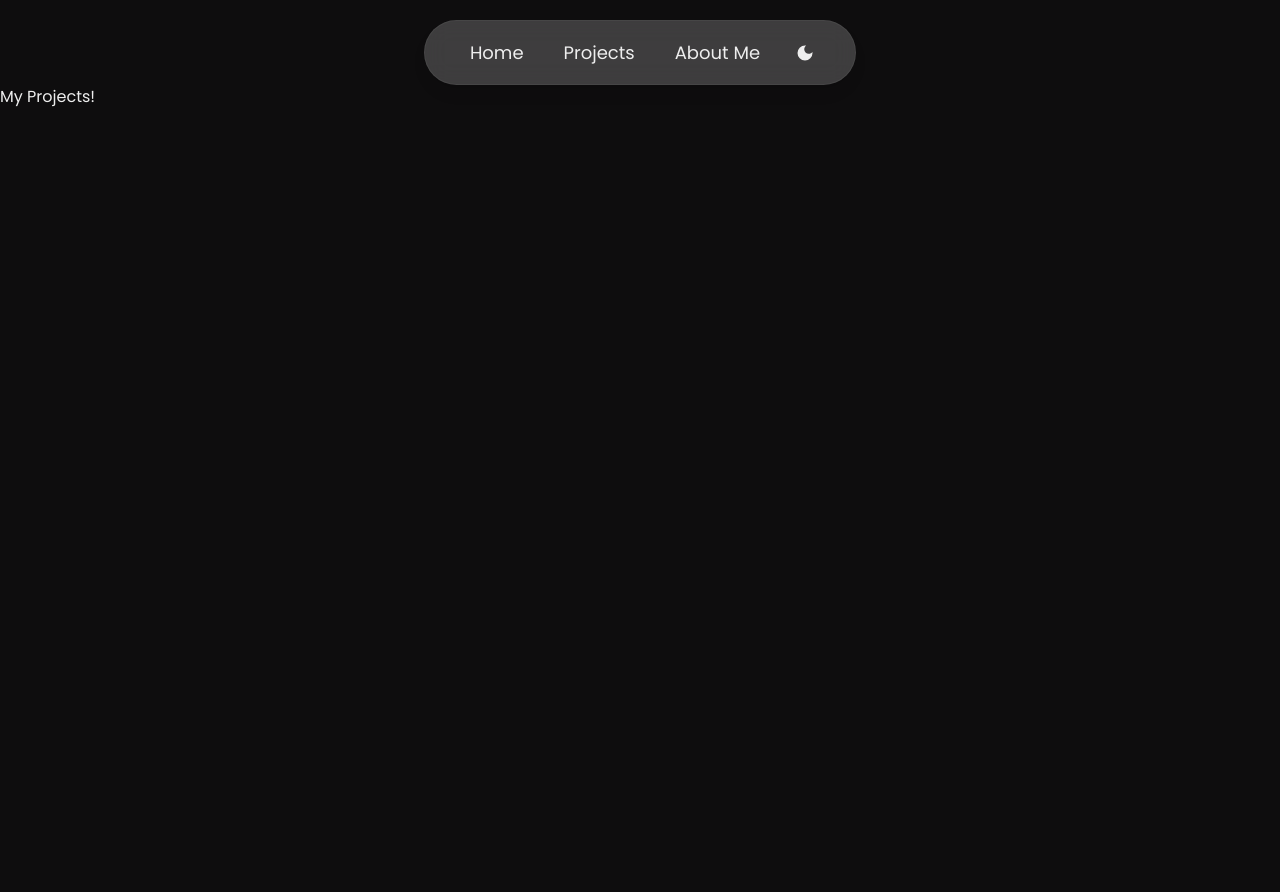
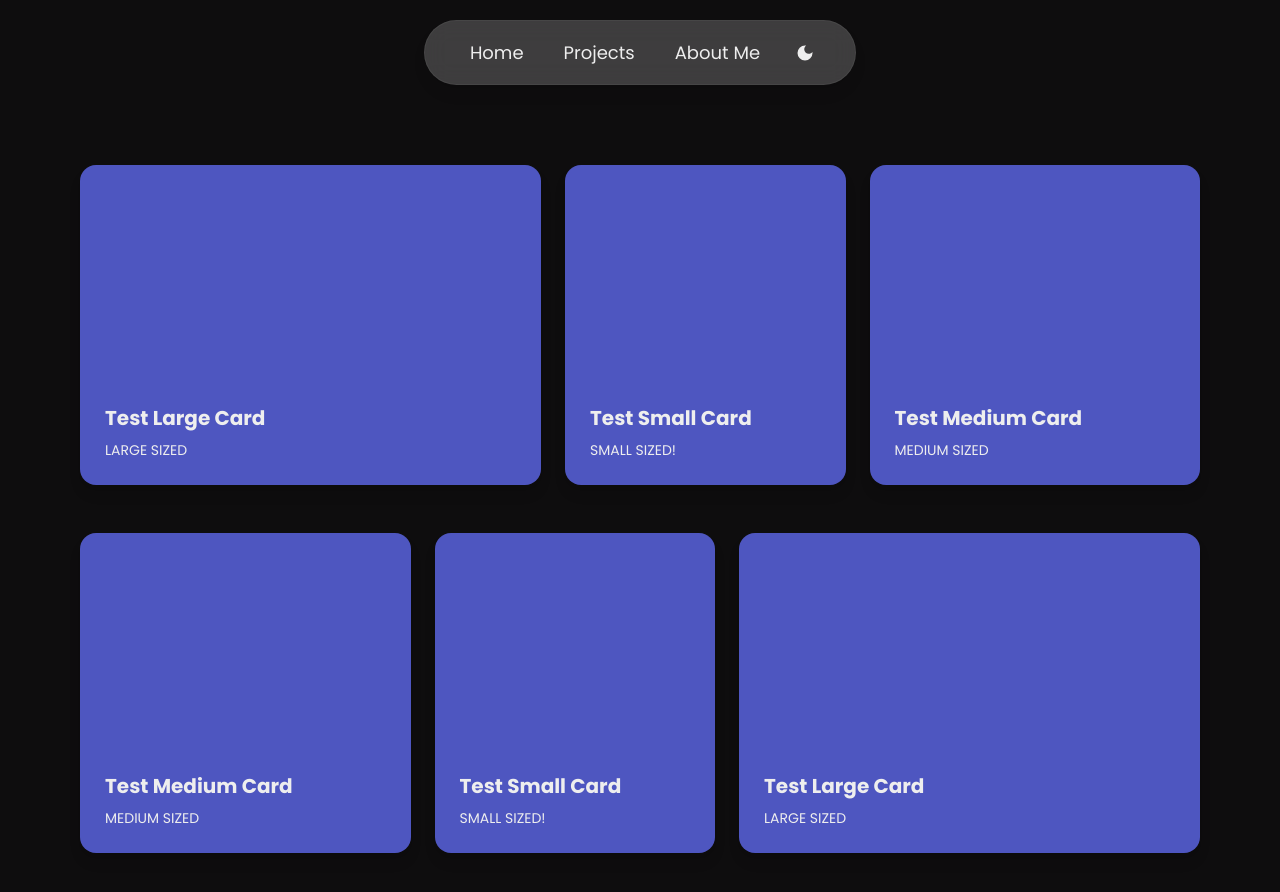
Before and after one commit to cheesyriver/My-Personal-Website, a Next.js app in the folder my-portfolio/: page /projects in a window 1280 px wide. Shown: the top 892 px of the page. Before the commit the page ends 800 px from the top, so only its background shows below. Built offline with nearby package versions, Linux system fonts and the light colour scheme.

Commit message:
Created project card component and added test cards to project page

```diff
--- a/my-portfolio/app/components/NavBar.tsx
+++ b/my-portfolio/app/components/NavBar.tsx
@@ -3,8 +3,7 @@ import ThemeToggle from "./ThemeToggle";
 
 function NavBar() {
   return (
-    <>
-      <nav className="sticky top-0 z-50 flex flex-row items-center justify-evenly px-[30px] py-[10px] mx-auto w-max min-w-[20vw] bg-(--opaque-color) backdrop-blur-md border border-(--border-color) rounded-full shadow-lg mt-5">
+    <nav className="sticky top-0 z-50 flex flex-row items-center justify-evenly px-[30px] py-[10px] mx-auto w-max min-w-[20vw] bg-(--opaque-color) backdrop-blur-md border border-(--border-color) rounded-full shadow-lg mt-5">
         <ul className="flex items-center justify-center flex-row gap-[10px]">
           <li className="list-none hover:bg-(--base-variant) rounded-[50px] cursor-pointer transition-all duration-[0.4s]">
             <Link href="/" className="inline-block text-[18px] px-[15px] py-[8px]">
@@ -27,7 +26,6 @@ function NavBar() {
           <ThemeToggle />
         </ul>
       </nav>
-    </>
   );
 }
 
--- /dev/null
+++ b/my-portfolio/app/components/ProjectCard.tsx
@@ -0,0 +1,33 @@
+"use client"
+import Link from 'next/link';
+import { motion } from 'framer-motion';
+
+interface ProjectProps {
+  readonly title: string;
+  readonly description: string;
+  readonly href: string;
+  readonly className?: string;
+}
+
+export default function ProjectCard({
+  title,
+  description,
+  href,
+  className
+}: Readonly<ProjectProps>) {
+  return (
+    <Link href={href} className={className}>
+      <motion.div
+        whileHover={{ y: -10, scale: 1.02 }}
+        whileTap={{ scale: 0.98 }} // Adds a nice "press" effect
+        transition={{ type: "spring", stiffness: 300 }}
+        className="h-full bg-(--accent-color) rounded-2xl shadow-lg p-6 flex flex-col justify-end cursor-pointer border border-transparent hover:border-(--secondary-text) transition-colors"
+      >
+        <h3 className="text-xl font-bold mb-2">{title}</h3>
+        <p className="text-(--secondary-color) text-sm">
+          {description}
+        </p>
+      </motion.div>
+    </Link>
+  );
+}
--- a/my-portfolio/app/globals.css
+++ b/my-portfolio/app/globals.css
@@ -27,5 +27,4 @@
 body{
   background-color: var(--base-color);
   color: var(--primary-text);
-  font-family: Poppins;
 }
--- a/my-portfolio/app/layout.tsx
+++ b/my-portfolio/app/layout.tsx
@@ -1,31 +1,14 @@
-import type { Metadata } from "next";
-import { Geist, Geist_Mono } from "next/font/google";
+import { Poppins } from "next/font/google";
 import "./globals.css";
-import { Poppins } from "next/font/google";
 import NavBar from "./components/NavBar";
 import Background from "./components/Background";
 import { ThemeProvider } from "./providers/theme-provider";
-
-const geistSans = Geist({
-  variable: "--font-geist-sans",
-  subsets: ["latin"],
-});
-
-const geistMono = Geist_Mono({
-  variable: "--font-geist-mono",
-  subsets: ["latin"],
-});
 
 const poppinsSans = Poppins({
   variable: "--font-poppins-sans",
   subsets: ["latin"],
   weight: ["100", "200", "300", "400", "500", "600", "700", "800", "900"]
 });
-
-export const metadata: Metadata = {
-  title: "Create Next App",
-  description: "Generated by create next app",
-};
 
 export default function RootLayout({
   children,
--- a/my-portfolio/app/projects/page.tsx
+++ b/my-portfolio/app/projects/page.tsx
@@ -1,3 +1,54 @@
-export default function Projects(){
-    return <h1>My Projects!</h1>
+import ProjectCard from '../components/ProjectCard';
+
+export default function Projects() {
+  return (
+    <div className="p-20">
+      <div className="flex flex-wrap gap-6 items-stretch">
+
+        <ProjectCard
+          title="Test Large Card"
+          description="LARGE SIZED"
+          href=''
+          className="flex-[2_1_400px] h-80"
+        />
+
+        <ProjectCard
+          title="Test Small Card"
+          description="SMALL SIZED!"
+          href=''
+          className="flex-[1_1_250px] h-80"
+        />
+
+        <ProjectCard
+          title="Test Medium Card"
+          description="MEDIUM SIZED"
+          href=''
+          className="flex-[1_1_300px] h-80"
+        />
+
+        <div className="basis-full h-0"></div>
+
+        <ProjectCard
+          title="Test Medium Card"
+          description="MEDIUM SIZED"
+          href=''
+          className="flex-[1_1_300px] h-80"
+        />
+
+        <ProjectCard
+          title="Test Small Card"
+          description="SMALL SIZED!"
+          href=''
+          className="flex-[1_1_250px] h-80"
+        />
+
+        <ProjectCard
+          title="Test Large Card"
+          description="LARGE SIZED"
+          href=''
+          className="flex-[2_1_400px] h-80"
+        />
+      </div>
+    </div>
+  );
 }
--- a/my-portfolio/package.json
+++ b/my-portfolio/package.json
@@ -9,6 +9,7 @@
     "lint": "next lint"
   },
   "dependencies": {
+    "motion": "^12.36.0",
     "next": "15.2.3",
     "next-themes": "^0.4.6",
     "react": "^19.0.0",
```
Also changed, not shown: 1 other file (tests, documents, lock files or other folders).
